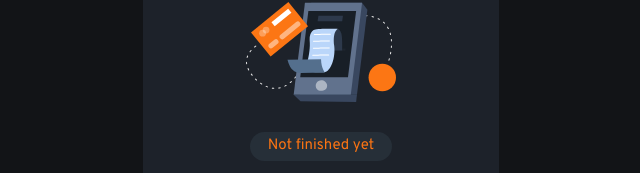
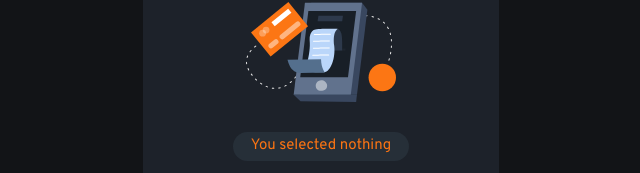
Before and after one commit to IliaNoah/frontendmentor-interactive-rating, a plain HTML site: page index.html in a window 1280 px wide. Both pictures are taken after a click on the button "SUBMIT". Shown: the part 241-414 px from the top of the page, 319-959 px from the left. Drawn offline with Linux system fonts and the light colour scheme.

Commit message:
Update index.html

```diff
--- a/index.html
+++ b/index.html
@@ -49,7 +49,7 @@
     </div>
     <div class="message-page container text-center flex-center hidden">
       <img src="../images/illustration-thank-you.svg" alt="" />
-      <span class="message">Not finished yet</span>
+      <span class="message">You selected nothing</span>
       <h1>Thank you!</h1>
       <p>
         Lorem ipsum dolor sit amet consectetur adipisicing elit. Architecto
```
